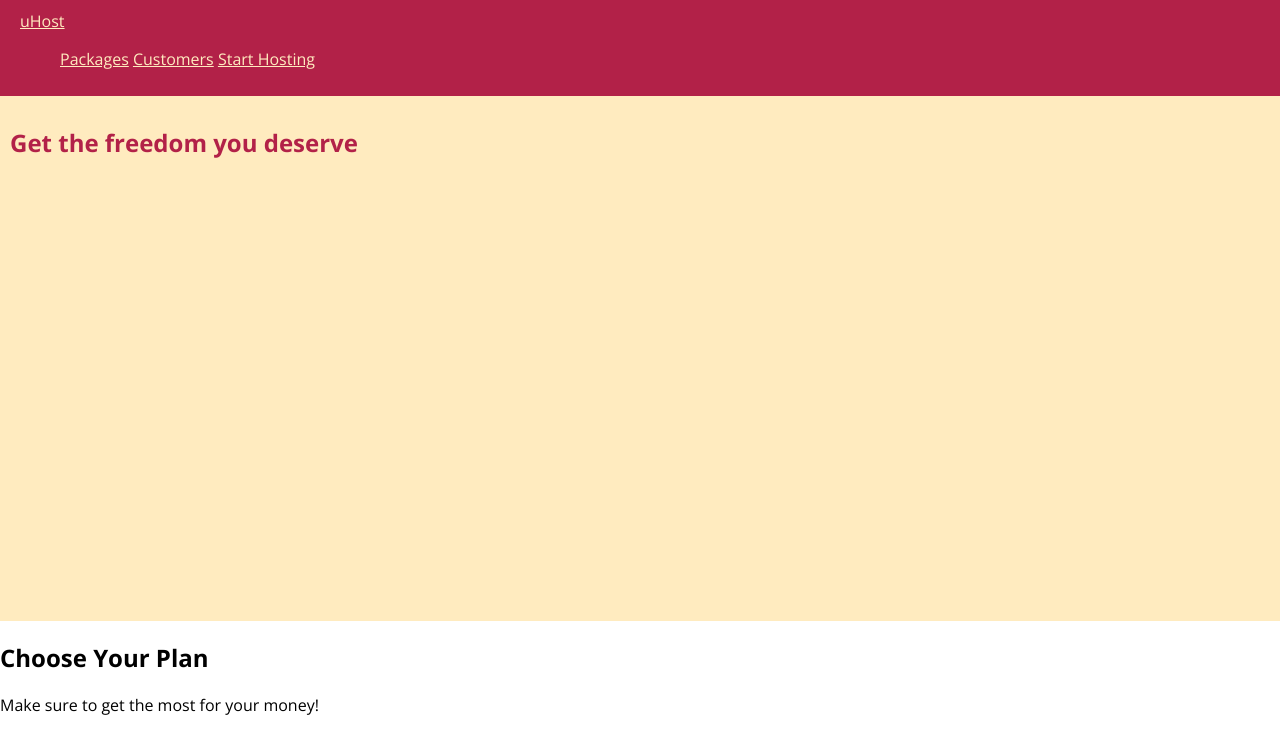
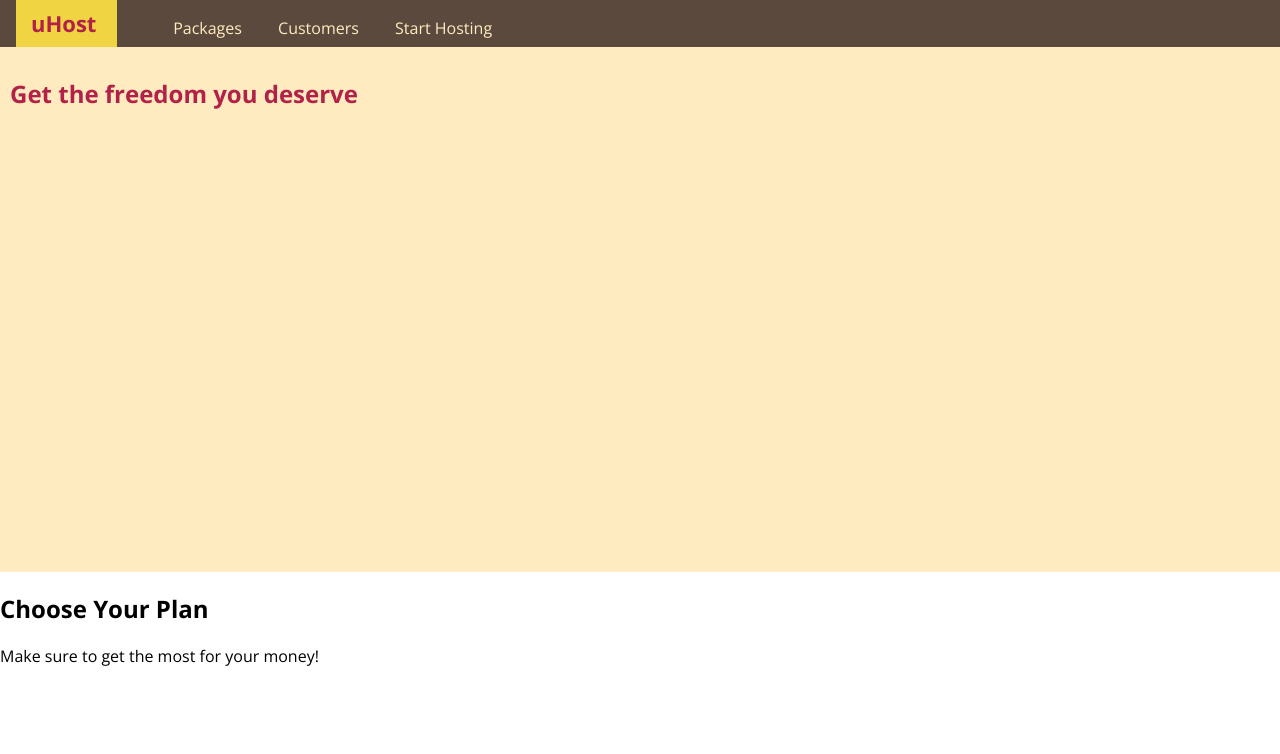
Before and after one commit to vanpixxer/css-app-22, a plain HTML site: page index.html in a window 1280 px wide. Drawn offline with nearby package versions, Linux system fonts and the light colour scheme.

Commit message:
Began styling main navigation bar

```diff
--- a/index.html
+++ b/index.html
@@ -14,7 +14,7 @@
 
     <header class="main-header">
         <div>
-            <a href="index.html">
+            <a href="index.html" class="main-header__brand">
                 uHost
             </a>
             <!--NAVIGATION-->
--- a/main.css
+++ b/main.css
@@ -21,13 +21,43 @@ body {
 
 .main-header {
   width: 100%;
-  background: #b22148;
-  padding: 10px 20px;
+  background: #5c493d;
+  padding: 8px 16px;
 }
-.main-header a {
+
+/* we want the logo to appear on the same line as the navigation links so make it inline-block */
+.main-header > div {
+  display: inline-block;
+  vertical-align: middle;
+}
+.main-header__brand {
+  color: #b22148;
+  text-decoration: none;
+  font-weight: bold;
+  font-size:22px;
+  background: #f0d442;
+  padding: 9px 15px;
+  margin-right: 40px;
+}
+.main-nav {
+  display: inline-block;
+  text-align: right;
+
+  vertical-align: middle;
+}
+
+.main-nav__items {
+  margin: 0;
+  padding: 0;
+  list-style: none;
+}
+
+.main-nav__item  {
+  display: inline-block;
+  margin: 0 16px;
+}
+
+.main-nav__item a {
+  text-decoration: none;
   color: #ffebbf;
 }
-
-.main-nav__item {
-  display: inline-block;
-}
```
Also changed, not shown: 1 other file.
